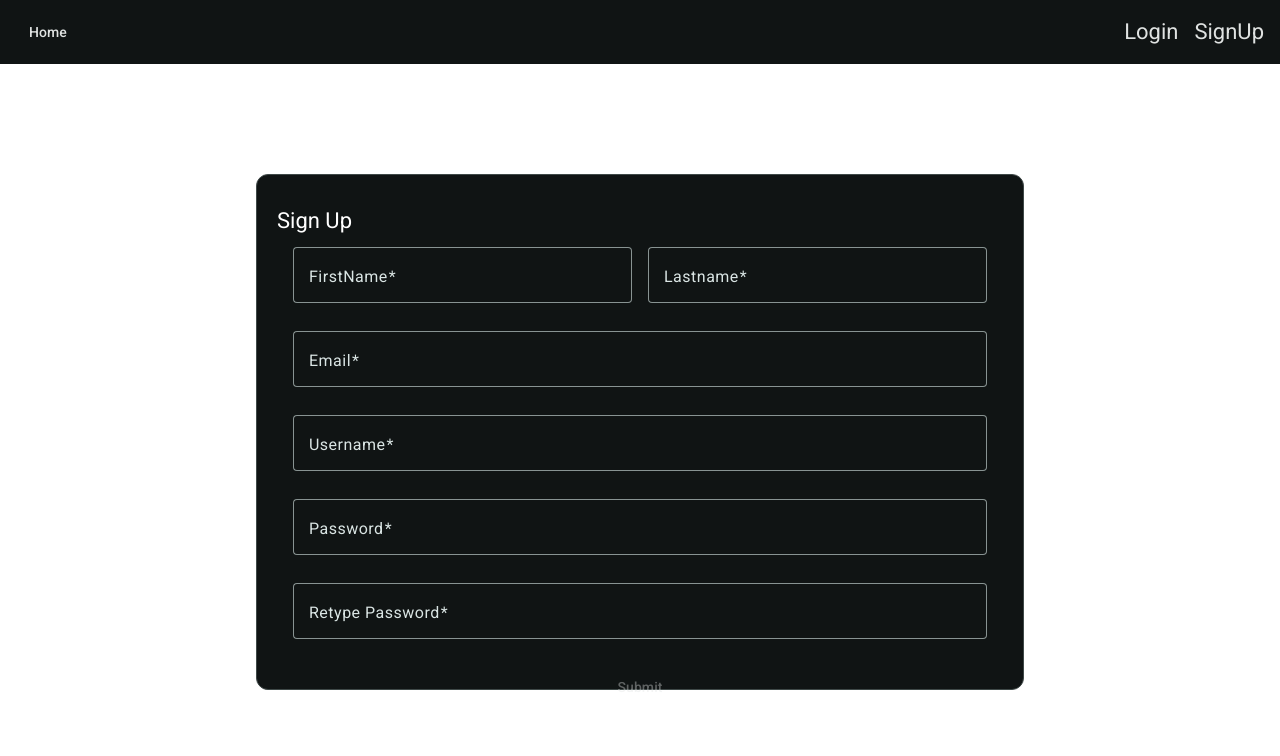
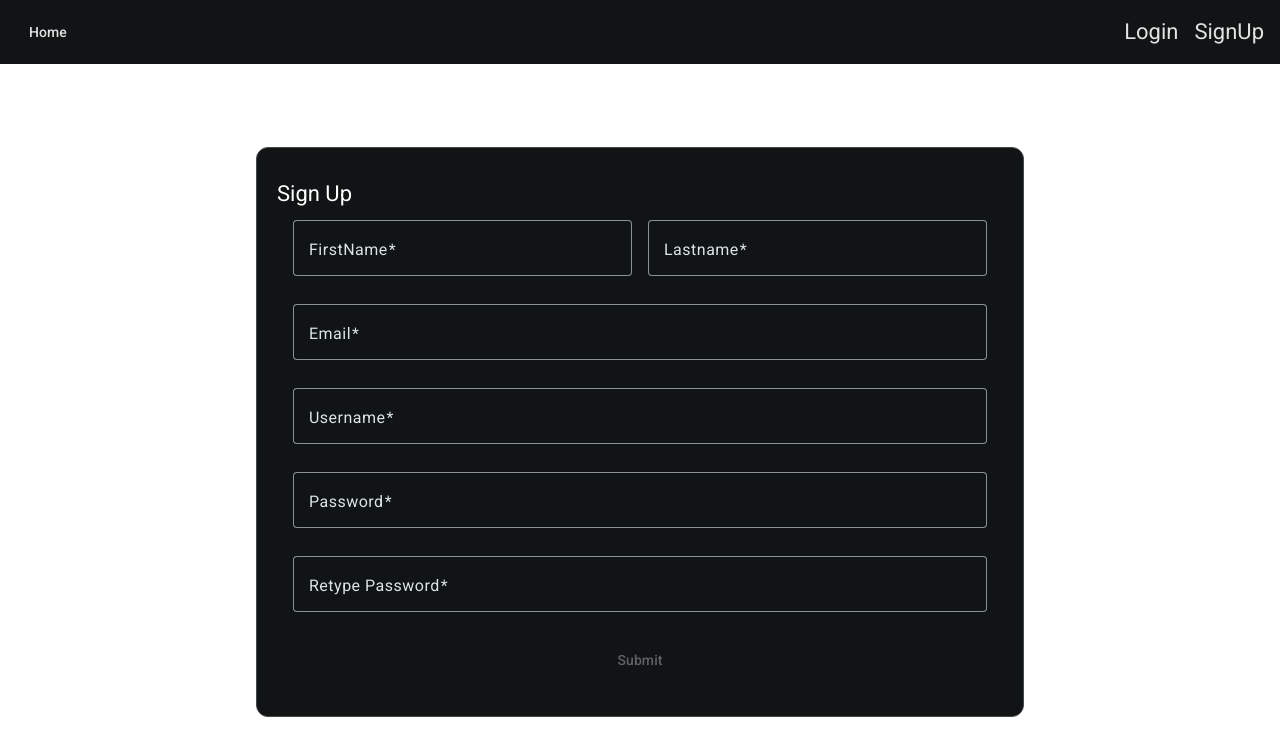
Before and after one commit to JilbertVasquez/todo-app, an Angular app in the folder todo-app-frontend/: page /signup in a window 1280 px wide. Shown: the top 756 px of the page. Built offline with nearby package versions, Linux system fonts and the light colour scheme.

Commit message:
fix heights

```diff
--- a/todo-app-frontend/src/app/login/login.component.html
+++ b/todo-app-frontend/src/app/login/login.component.html
@@ -1,6 +1,6 @@
 <div class="w-full h-full flex text-white" >
     <div class="w-full h-full flex justify-center items-center">
-        <mat-card appearance="outlined" class="w-[25%] h-[40%] p-5">
+        <mat-card appearance="outlined" class="w-[25%] h-[40%] md:h-auto p-5">
             <mat-card-title class="py-3">Login</mat-card-title>
 
             <mat-card-content>
--- a/todo-app-frontend/src/app/signup/signup.component.html
+++ b/todo-app-frontend/src/app/signup/signup.component.html
@@ -1,6 +1,6 @@
 <div class="w-full h-full flex text-white" >
     <div class="w-full h-full flex justify-center items-center">
-        <mat-card appearance="outlined" class="w-[60%] h-[70%] p-5">
+        <mat-card appearance="outlined" class="w-[60%] h-[70%] md:h-auto p-5">
             <mat-card-title class="py-3">Sign Up</mat-card-title>
 
             <mat-card-content>
--- a/todo-app-frontend/src/app/tasks/tasks-dashboard/tasks-details/tasks-details.component.css
+++ b/todo-app-frontend/src/app/tasks/tasks-dashboard/tasks-details/tasks-details.component.css
@@ -1,11 +1,11 @@
 .mat-mdc-form-field-textarea-control {
-    height: 330px !important;
+    height: 300px !important;
     /* background-color: red !important; */
 }
 
 @media screen and (min-width: 1600px) {
     .mat-mdc-form-field-textarea-control {
         /* background-color: blue !important; */
-        height: 500px !important;
+        height: 450px !important;
     }
 }
```
